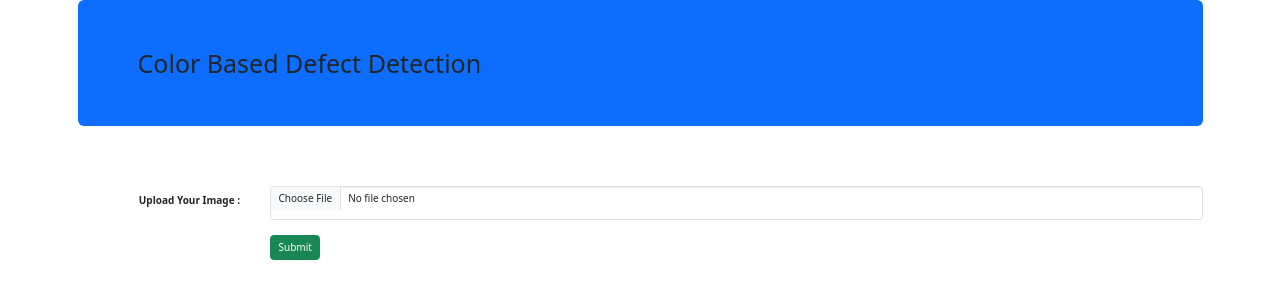
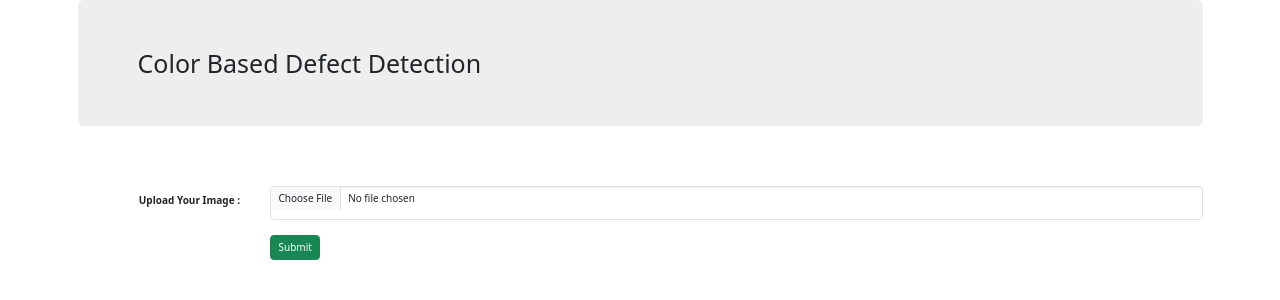
Before and after one commit to naidu970/mechanical-defects, a Flask app: page / in a window 1280 px wide. Shown: the top 300 px of the page. Run offline with Flask 2, Linux system fonts and the light colour scheme; some libraries are stand-ins or nearby versions.

Commit message:
Update index.html

```diff
--- a/templates/index.html
+++ b/templates/index.html
@@ -25,7 +25,7 @@ function openWin() {
 <body>
 
 <div class="container">
-  <h1 class="jumbotron bg-primary">Color Based Defect Detection</h1>
+  <h1 class="jumbotron">Color Based Defect Detection</h1>
   <br><br>
   <form class="form-horizontal" id="imageForm" method="post" enctype="multipart/form-data">
 
```
